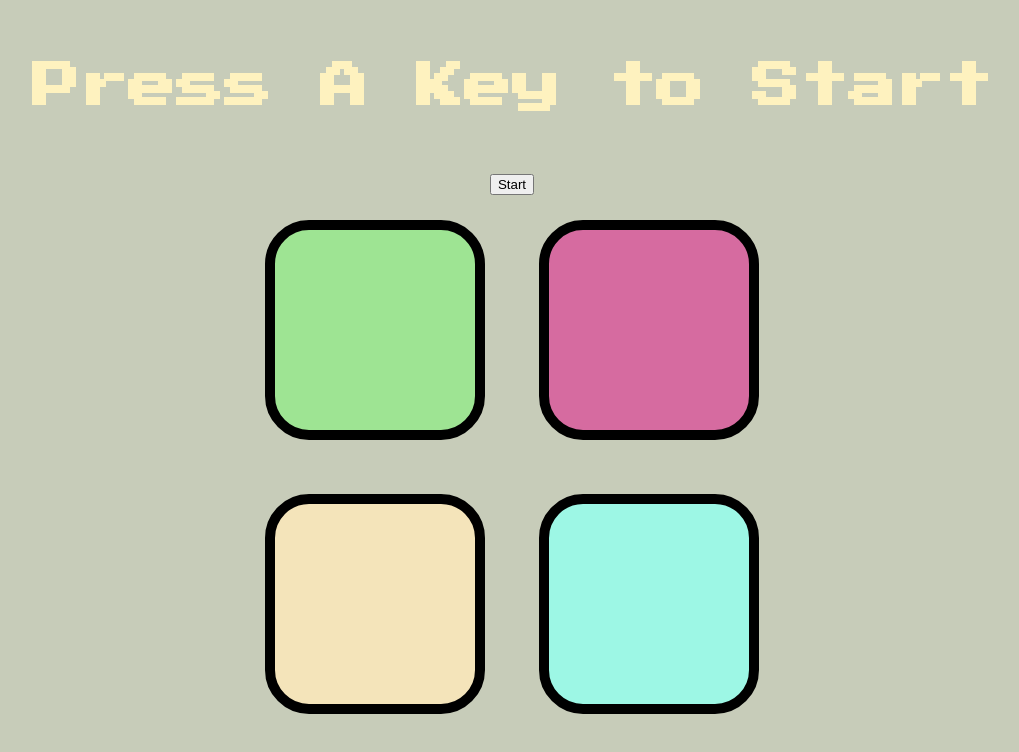
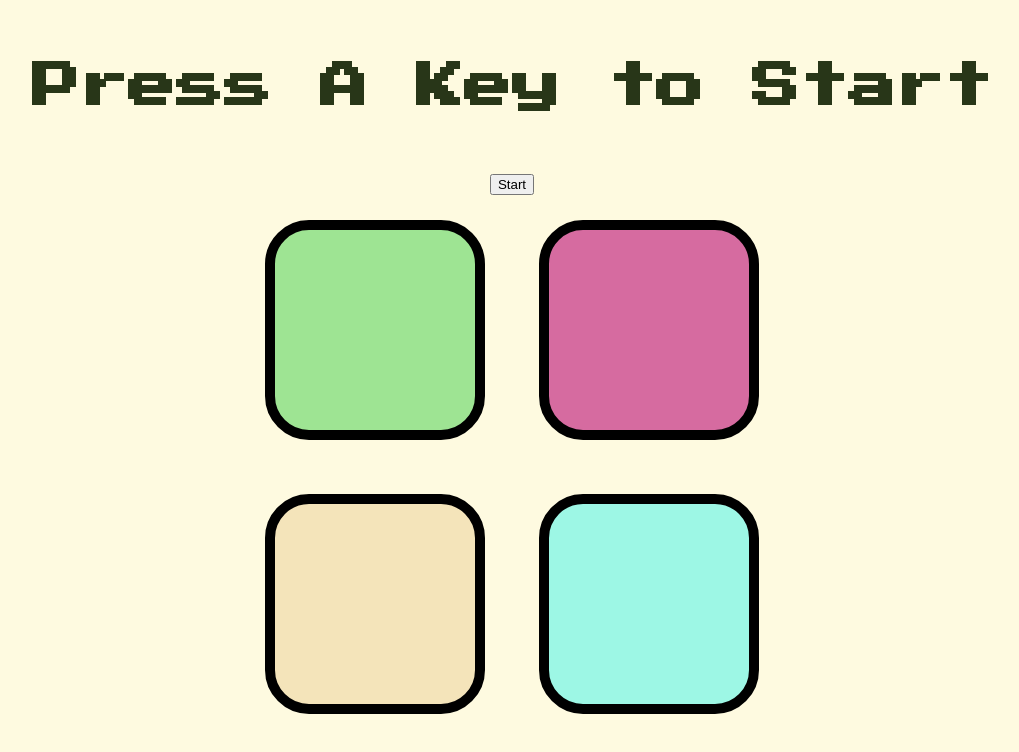
Before and after one commit to Loonymetzi/Simon-Says, a plain HTML site: page index.html in a window 1280 px wide. Shown: the whole page, without its empty margins (128-1147 px from the left). Drawn offline with nearby package versions, Linux system fonts and the light colour scheme.

Commit message:
Update styles.css

```diff
--- a/styles.css
+++ b/styles.css
@@ -1,13 +1,13 @@
 body {
   text-align: center;
-  background-color: #C7CCB9;
+  background-color: #fefae0;
 }
 
 #level-title {
   font-family: 'Press Start 2P', cursive;
   font-size: 3rem;
   margin:  5%;
-  color: #FEF2BF;
+  color: #283618;
 }
 
 .container {
```
